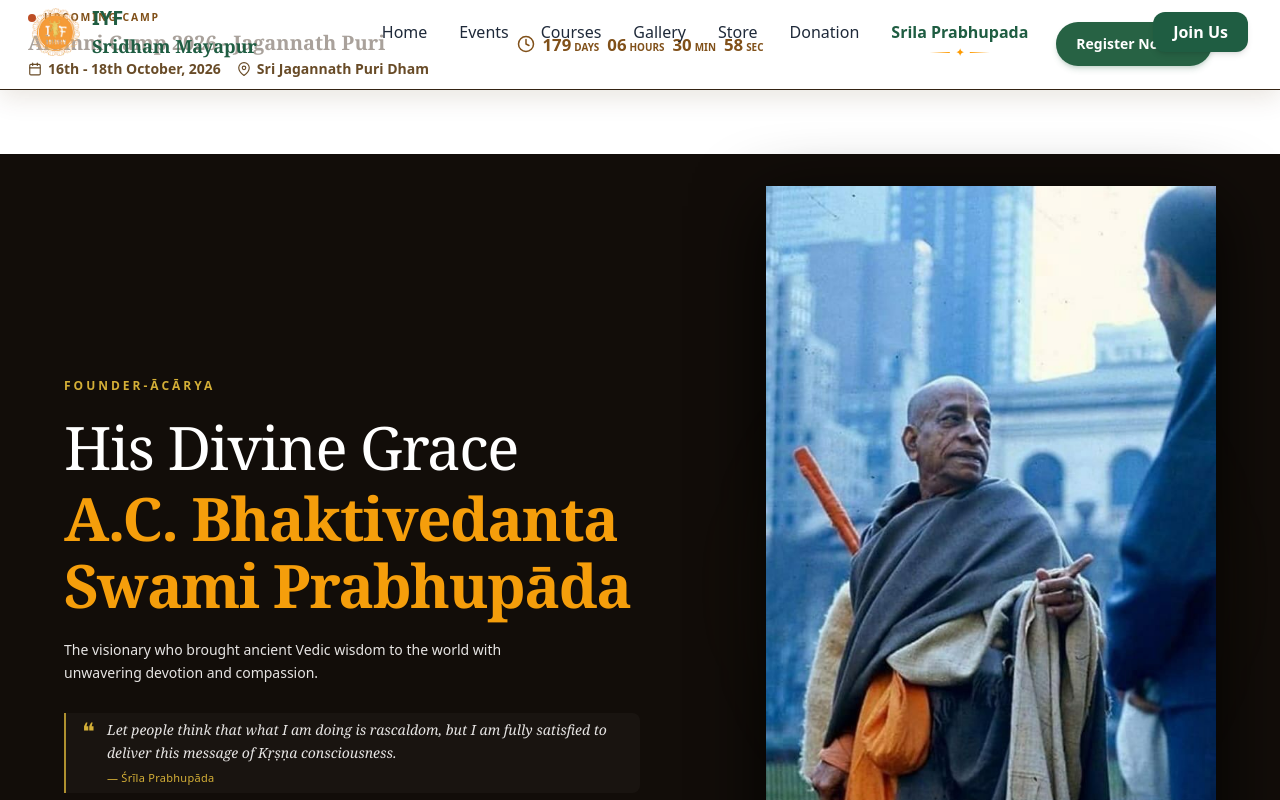
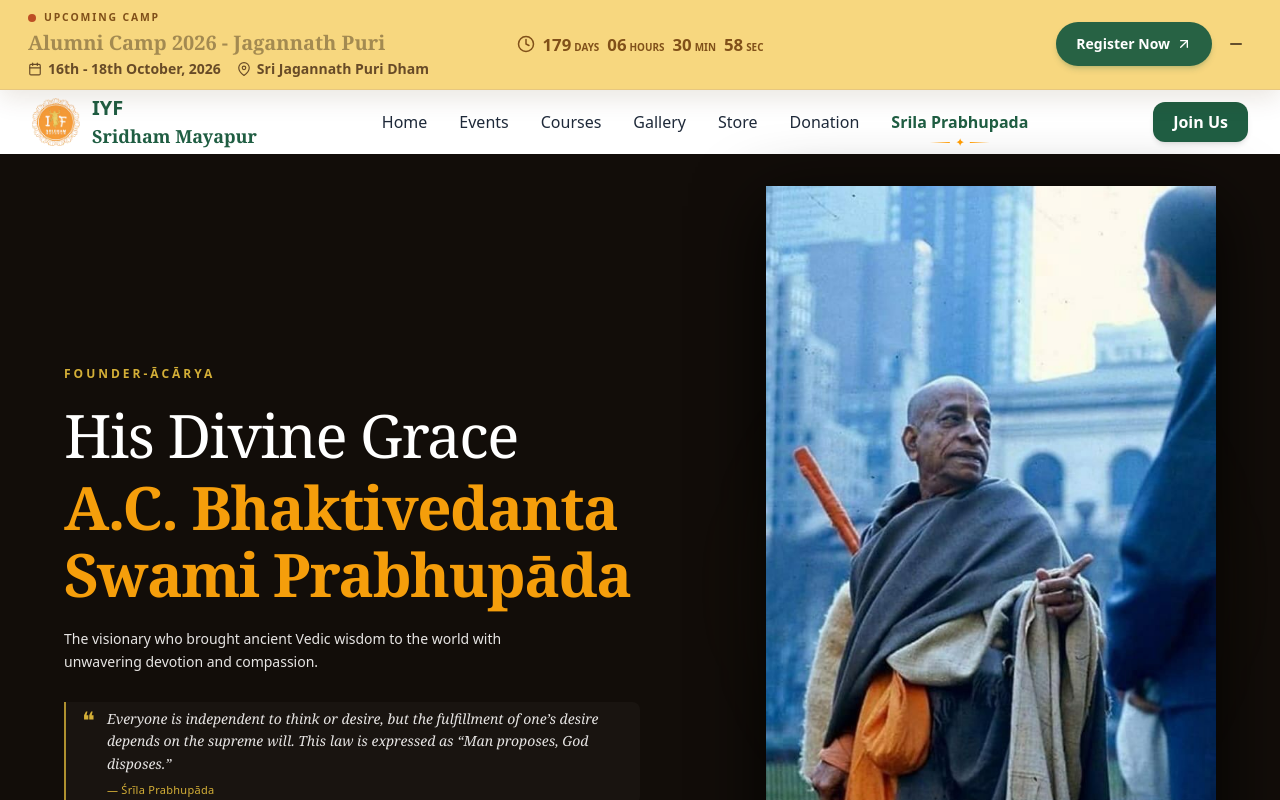
Before and after one commit to abbisk/iyfmayapur, a React (Vite) app: page /prabhupada in a window 1280 px wide. Shown: the top 800 px of the page. Built offline with nearby package versions, Linux system fonts and the light colour scheme; the HTML template or start-up script is replaced by a standard one.

Commit message:
fixed banner bug

```diff
--- a/src/components/Navbar.jsx
+++ b/src/components/Navbar.jsx
@@ -26,7 +26,8 @@
 
   return (
     <nav
-      className={`fixed top-0 left-0 w-full h-16 z-50 px-4 sm:px-8 flex items-center justify-between transition-all duration-300 ${
+      style={{ top: 'var(--camp-banner-height, 0px)' }}
+      className={`fixed left-0 w-full h-16 z-40 px-4 sm:px-8 flex items-center justify-between transition-all duration-300 ${
         isScrolled
           ? "bg-white/20 backdrop-blur-md shadow-sm "
           : "bg-transparent"
@@ -118,13 +119,17 @@
 
       {/* Mobile Dropdown Menu */}
       <div
+        style={{ top: 'calc(var(--camp-banner-height, 0px) + 4rem)' }}
         className={`sm:hidden fixed inset-x-0 top-16 bg-white/95 backdrop-blur-xl border-b border-gray-200 shadow-xl transition-all duration-300 ease-in-out ${
           menuOpen
             ? "opacity-100 translate-y-0 pointer-events-auto"
             : "opacity-0 -translate-y-4 pointer-events-none"
         }`}
       >
-        <div className="flex flex-col px-6 py-6 max-h-[calc(100vh-4rem)] overflow-y-auto">
+        <div
+          style={{ maxHeight: 'calc(100vh - (var(--camp-banner-height, 0px) + 4rem))' }}
+          className="flex flex-col px-6 py-6 overflow-y-auto"
+        >
           {/* Navigation Links */}
           <ul className="flex flex-col space-y-1">
             {MENU_ITEMS.map((item) => (
--- a/src/index.css
+++ b/src/index.css
@@ -1,7 +1,5 @@
 @import "tailwindcss";
 
-<<<<<<< HEAD
-=======
 .camp-banner {
   border-color: #e7c77f;
   background: #f7d77f;
@@ -78,7 +76,6 @@
   .camp-banner__timer { gap: 5px; }
   .camp-banner__content--minimized { grid-template-columns: minmax(0, 1fr) auto; }
 }
->>>>>>> upstream/abbisk
 
 .home-page {
   overflow: hidden;
--- a/src/pages/Prabhupada/SpHero.jsx
+++ b/src/pages/Prabhupada/SpHero.jsx
@@ -78,8 +78,7 @@
             </span>
             <div>
               <p className="text-xs sm:text-sm italic text-stone-200 font-serif leading-relaxed">
-                Let people think that what I am doing is rascaldom, but I am
-                fully satisfied to deliver this message of Kṛṣṇa consciousness.
+                Everyone is independent to think or desire, but the fulfillment of one’s desire depends on the supreme will. This law is expressed as “Man proposes, God disposes.”
               </p>
               <span className="text-[11px] text-[#d4af37] block mt-1.5 font-medium tracking-wide">
                 — Śrīla Prabhupāda
--- a/src/updates/Banner.jsx
+++ b/src/updates/Banner.jsx
@@ -61,7 +61,7 @@
   }
 
   return (
-    <aside ref={bannerRef} onClick={toggleBanner} className={`camp-banner fixed inset-x-0 top-0 z-40 cursor-pointer overflow-hidden border-b text-[#342313] shadow-[0_8px_24px_rgba(79,50,11,0.12)] ${isScrolled ? 'camp-banner--scrolled' : ''} ${isMinimized ? 'camp-banner--minimized' : ''}`}>
+    <aside ref={bannerRef} onClick={toggleBanner} className={`camp-banner fixed inset-x-0 top-0 z-50 cursor-pointer overflow-hidden border-b text-[#342313] shadow-[0_8px_24px_rgba(79,50,11,0.12)] ${isScrolled ? 'camp-banner--scrolled' : ''} ${isMinimized ? 'camp-banner--minimized' : ''}`}>
       <span className="camp-banner__shine" aria-hidden="true" />
       <div className={`camp-banner__content relative mx-auto grid max-w-7xl items-center gap-4 px-4 py-3 sm:px-7 sm:py-2.5 ${isMinimized ? 'camp-banner__content--minimized' : ''}`}>
         <div className={`camp-banner__info min-w-0 ${isMinimized ? 'flex items-center gap-3' : ''}`}>
```
Also changed, not shown: 1 other file (tests, documents, lock files or other folders).
